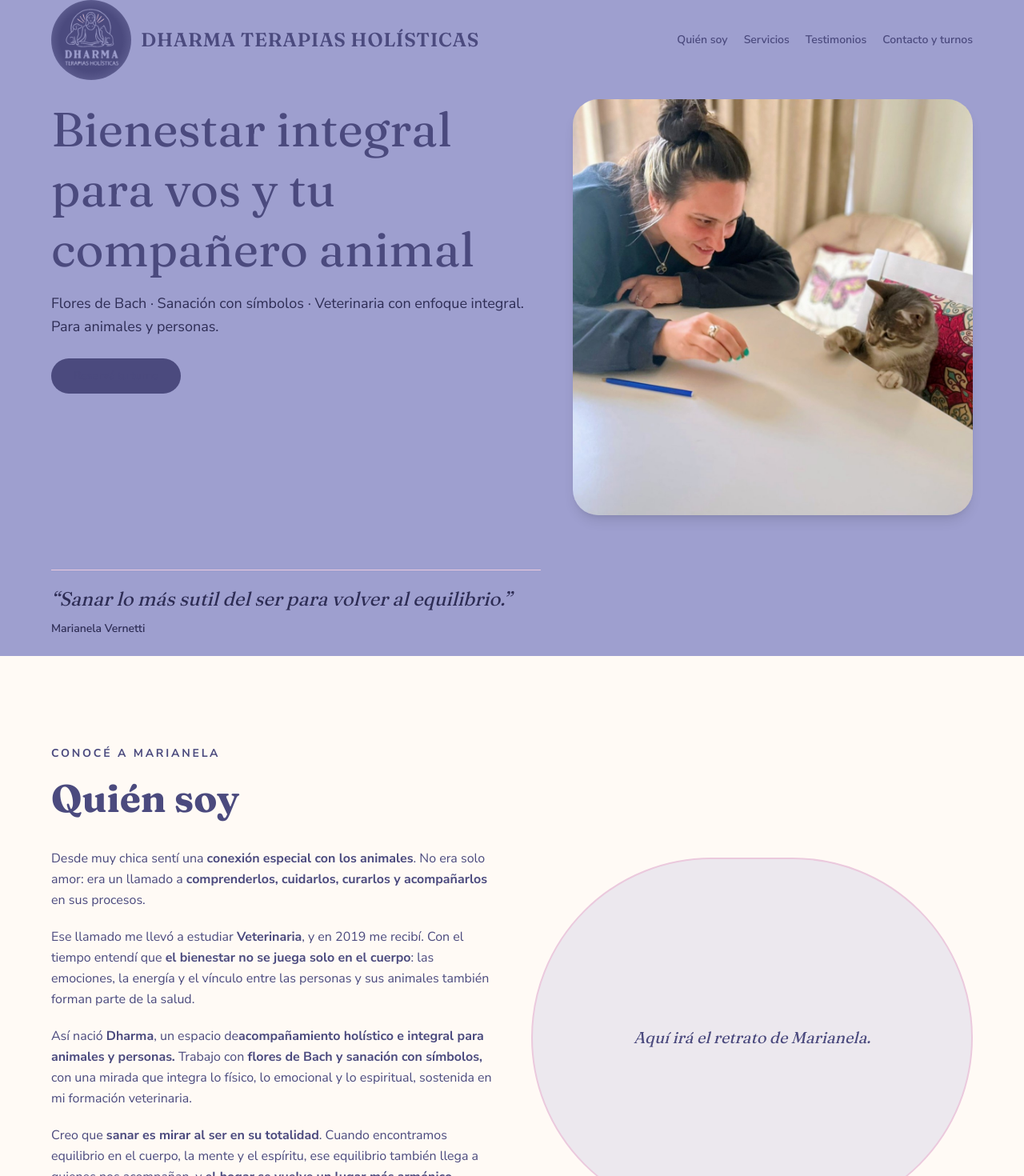
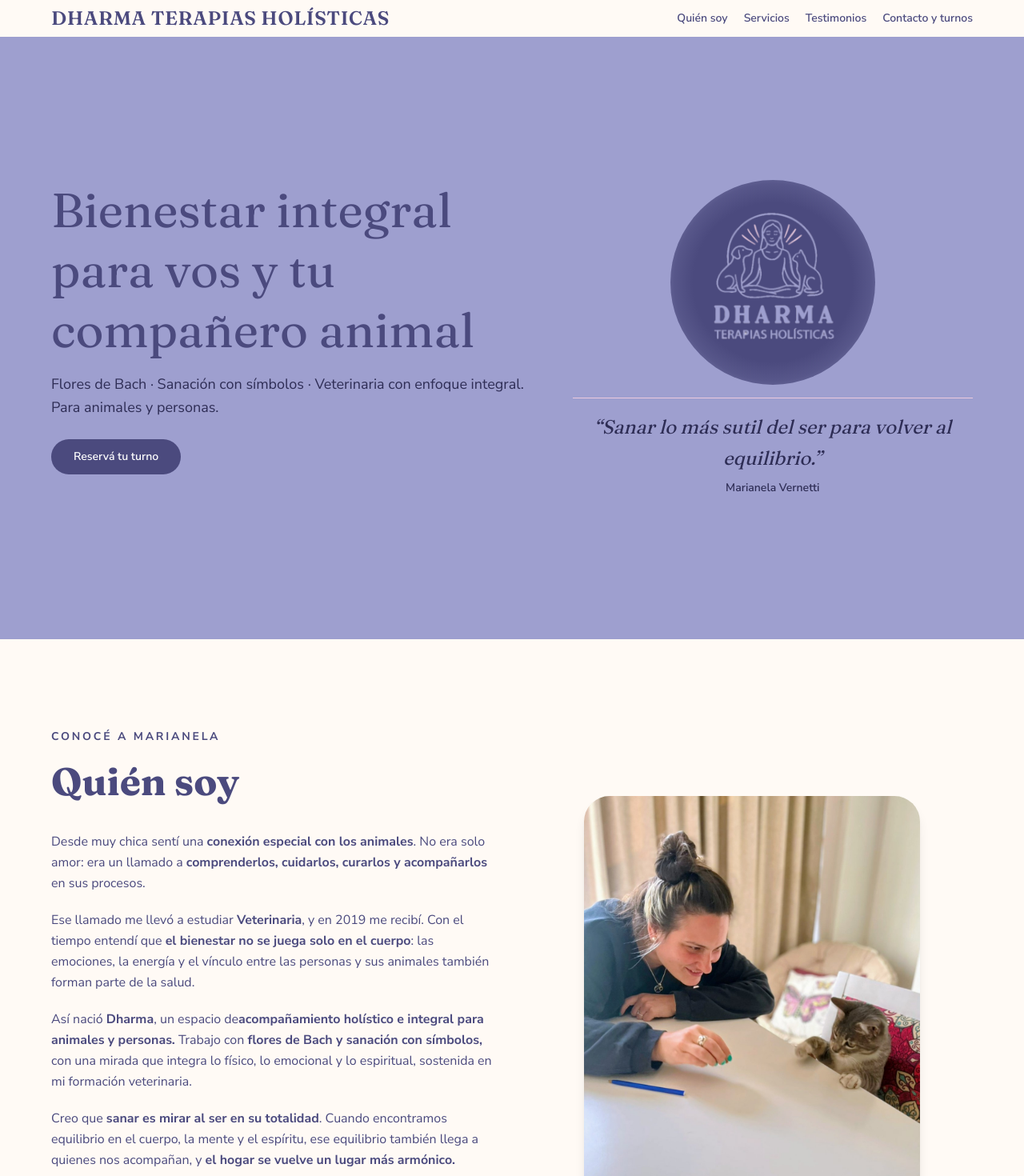
Before and after one commit to Sergio-perez77/dharma-web, a Next.js app: page / in a window 1280 px wide. Shown: the top 1470 px of the page at 80% size. Built offline with nearby package versions, Linux system fonts and the light colour scheme.

Commit message:
inicio modificado

```diff
--- a/app/page.tsx
+++ b/app/page.tsx
@@ -6,28 +6,11 @@ const WHATSAPP_URL = "https://wa.me/5491156902502";
 export default function Home() {
   return (
     <main>
-      <header className="flex flex-col items-center gap-0 bg-[#9E9FCF] px-5 py-0 sm:px-6 md:flex-row md:justify-between md:gap-2 md:px-16">
+      <header className="flex flex-col items-center gap-0 bg-[#FFFAF5] px-5 py-2 sm:px-6 md:flex-row md:justify-between md:gap-2 md:px-16">
         <a
           href="#inicio"
           className="flex items-center gap-3"
         >
-          <div
-            className="flex h-25 w-25 shrink-0 items-center justify-center rounded-full p-0"
-            style={{
-              background:
-                "radial-gradient(circle, rgba(75,74,126,1) 0%, rgba(75,74,126,1) 55%, rgba(75,74,126,0.85) 68%, rgba(75,74,126,0.35) 85%, rgba(158,159,207,0) 100%)",
-            }}
-          >
-            <Image
-              src="/images/dharma-completo.png"
-              alt="Logo Dharma"
-              width={110}
-              height={110}
-              priority
-              className="h-28 w-28 object-contain"
-            />
-          </div>
-
           <span className="font-serif text-lg font-semibold leading-tight tracking-wide text-[#4B4A7E] sm:text-xl md:text-2xl">
             DHARMA TERAPIAS HOLÍSTICAS
           </span>
@@ -43,7 +26,7 @@ export default function Home() {
 
       <section
         id="inicio"
-        className="flex min-h-[calc(100svh-128px)] items-center bg-[#9E9FCF] px-5 py-5 sm:px-6 sm:py-6 md:min-h-[calc(100svh-128px)] md:px-16 md:py-6">
+        className="flex min-h-[calc(100svh-47px)] items-center bg-[#9E9FCF] px-5 py-5 sm:px-6 sm:py-6 md:min-h-[calc(100svh-47px)] md:px-16 md:py-6">
         <div className="mx-auto grid w-full max-w-7xl grid-cols-1 items-start gap-6 md:grid-cols-[1.1fr_0.9fr] md:gap-10">
             <div className="max-w-3xl">
               <h1 className="mb-4 font-serif text-3xl leading-tight text-[#2E2D55] sm:text-4xl md:text-5xl lg:text-6xl">
@@ -59,7 +42,7 @@ export default function Home() {
                 href={WHATSAPP_URL}
                 target="_blank"
                 rel="noopener noreferrer"
-                className="inline-block rounded-full bg-[#4B4A7E] px-7 py-3 font-sans text-sm font-semibold text-white transition hover:bg-[#2E2D55]"
+                className="inline-block rounded-full bg-[#4B4A7E] px-7 py-3 font-sans text-sm font-semibold !text-white transition hover:bg-[#2E2D55]"
               >
                 Reservá tu turno
               </a>
@@ -67,24 +50,32 @@ export default function Home() {
 
             </div>
 
-            <div className="mx-auto w-full max-w-[420px] md:max-w-none">
+            <div className="mx-auto flex w-full max-w-[420px] flex-col items-center md:max-w-none">
+                <div
+                    className="flex h-64 w-64 shrink-0 items-center justify-center rounded-full p-0"
+                    style={{
+                      background:
+                        "radial-gradient(circle, rgba(75,74,126,1) 0%, rgba(75,74,126,1) 55%, rgba(75,74,126,0.85) 68%, rgba(75,74,126,0.35) 85%, rgba(158,159,207,0) 100%)",
+                    }}
+                  >
                     <Image
-                src="/images/imagen-marianela-y-gato.jpeg"
-                alt="Marianela junto a su gato"
-                width={900}
-                height={1100}
+                      src="/images/dharma-completo.png"
+                      alt="Logo Dharma"
+                      width={700}
+                      height={700}
                       priority
-                className="h-auto max-h-[55svh] w-full rounded-[2rem] object-cover object-center shadow-lg md:max-h-[65svh]"
+                      className="h-56 w-56 object-contain"
                     />
                 </div>
 
-            <div className="mt-7 border-t border-[#EBC9DD] pt-4">
-                <p className="max-w-2xl font-serif text-lg italic leading-relaxed text-[#2E2D55] sm:text-xl md:text-2xl">
+                <div className="mt-4 border-t border-[#EBC9DD] pt-4 text-center">
+                  <p className="font-serif text-lg italic leading-relaxed text-[#2E2D55] sm:text-xl md:text-2xl">
                     “Sanar lo más sutil del ser para volver al equilibrio.”
                   </p>
                   <p className="mt-2 font-sans text-sm font-semibold text-[#2E2D55]">
                     Marianela Vernetti
                   </p>
+                </div>
               </div>
 
           </div>
@@ -151,10 +142,14 @@ export default function Home() {
                 </div>
               </div>
 
-              <div className="mx-auto flex min-h-[280px] w-full max-w-[280px] items-center justify-center rounded-full border-2 border-[#EBC9DD] bg-[#9E9FCF]/20 p-6 text-center sm:min-h-[350px] sm:max-w-[350px] sm:p-8 md:min-h-[450px] md:max-w-none">
-                <p className="max-w-xs font-serif text-xl italic text-[#4B4A7E]">
-                  Aquí irá el retrato de Marianela.
-                </p>
+              <div className="mx-auto w-full max-w-[420px]">
+                <Image
+                  src="/images/imagen-marianela-y-gato.jpeg"
+                  alt="Marianela junto a su gato"
+                  width={900}
+                  height={1100}
+                  className="h-auto w-full rounded-[2rem] object-cover shadow-lg"
+                />
               </div>
             </div>
         </section>
```
Lines whose indentation alone changed are shown as unchanged.
